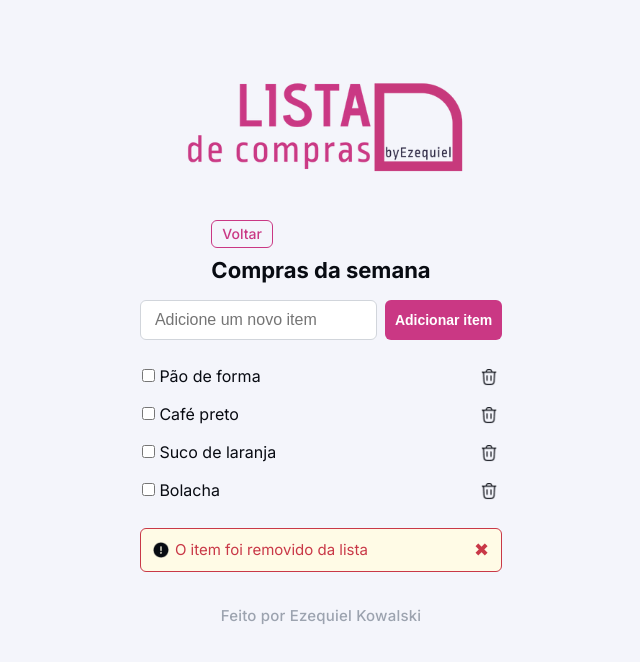
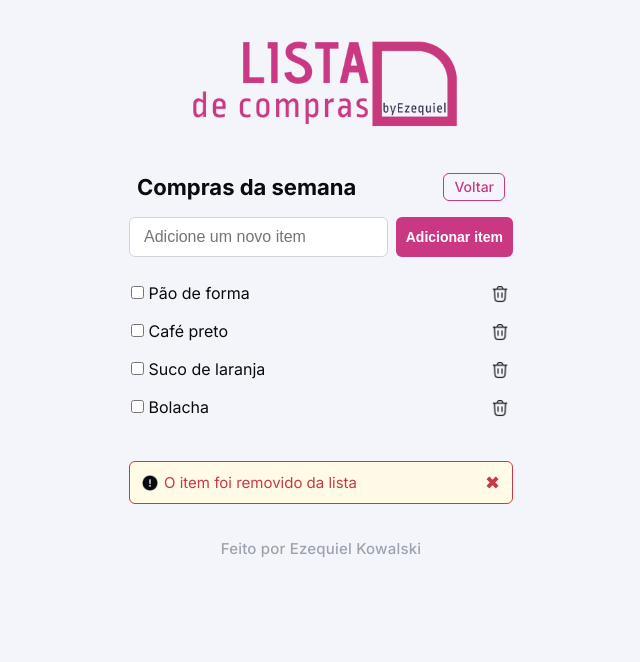
Before and after one commit to ezequielkc/lista-de-compras, a plain HTML site: page index.html in a window 1280 px wide. Shown: the whole page, without its empty margins (319-959 px from the left). Drawn offline with Linux system fonts and the light colour scheme.

Commit message:
feat: ajustes html + css

```diff
--- a/index.html
+++ b/index.html
@@ -12,25 +12,23 @@
 </head>
 <body>
 
+  <main class="conteudo">
     <!-- Cabeçalho com botão de voltar e logo -->
     <header class="header">
       <section class="logo-section">
         <img src="Icons/logo.png" alt="Logo" width="64" height="64">
       </section>
       <div class="header-titulo-voltar">
+        <!-- Título com ícone de home ao lado -->
+        <h1 class="titulo">
+          Compras da semana
+        </h1>
         <!-- Ícone de voltar (utilizando esc.png como representação de "voltar") -->
         <a href="#" class="voltar">
           Voltar
         </a>
-      <!-- Título com ícone de home ao lado -->
-      <h1 class="titulo">
-        Compras da semana
-      </h1>
       </div>
     </header>
-
-  <!-- Conteúdo principal da aplicação -->
-  <main class="conteudo">
 
     <!-- Formulário para adicionar novo item -->
     <form class="form-adicionar-item">
--- a/styles.css
+++ b/styles.css
@@ -95,13 +95,20 @@ body {
 /* =========================
    Layout Principal
    ========================= */
+.conteudo {
+  width: 100%;
+  max-width: 400px;
+  margin: 0 auto;
+  padding: 0 0.5rem;
+  display: flex;
+  flex-direction: column;
+  gap: 0;
+}
+
 .header {
   width: 100%;
-  max-width: 400px;
-  margin: 40px auto 0 auto;
   display: flex;
   flex-direction: column;
-  align-items: center;
   background: transparent;
 }
 
@@ -115,10 +122,14 @@ body {
 
 .header-titulo-voltar {
   display: flex;
-  flex-direction: column;
-  align-items: flex-start;
+  flex-direction: row;
+  align-items: center;
+  justify-content: space-between;
   gap: 8px;
   margin-bottom: 16px;
+  width: 100%;
+  padding-left: 0.5rem;
+  padding-right: 0.5rem;
 }
 
 .titulo {
```
Lines whose indentation alone changed are shown as unchanged.
